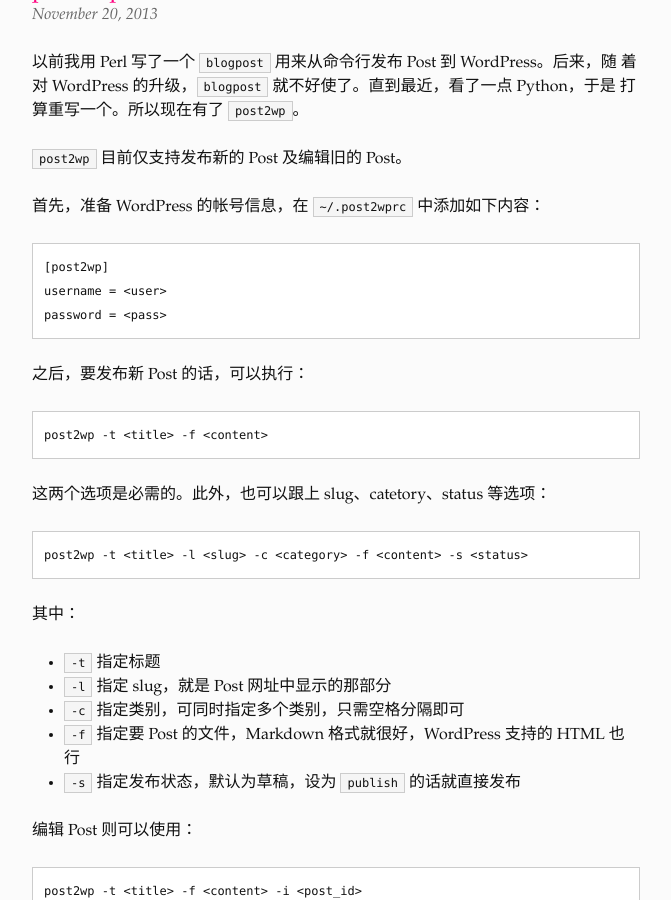
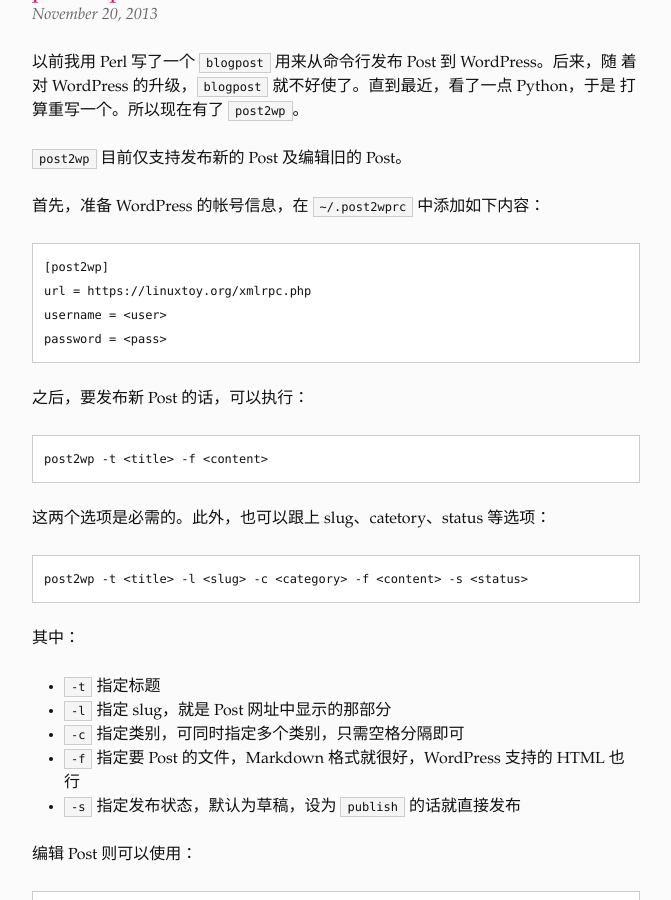
Before and after one commit to xuxiaodong/xuxiaodong.github.com, a Jekyll site: the page built from index.html, in a window 1280 px wide and 900 px high, scrolled down 2109 px. Shown: the whole window, without its empty margins (304-975 px from the left). Built offline with Jekyll 4.4.1, drawn with Linux system fonts in a browser that asks for light colours; Markdown is read by kramdown in place of the engine named in the settings.

Commit message:
fix typo

```diff
--- a/_posts/2013-11-20-post-to-wordpress.markdown
+++ b/_posts/2013-11-20-post-to-wordpress.markdown
@@ -14,6 +14,7 @@
 首先，准备 WordPress 的帐号信息，在 `~/.post2wprc` 中添加如下内容：
 
     [post2wp]
+    url = https://linuxtoy.org/xmlrpc.php
     username = <user>
     password = <pass>
 
--- a/_posts/2013-12-06-troubleshoot-port-with-nmap.markdown
+++ b/_posts/2013-12-06-troubleshoot-port-with-nmap.markdown
@@ -19,7 +19,7 @@
     Nmap done: 1 IP address (1 host up) scanned in 3.88 seconds
 
 从 `STATE` 列可以看出该端口已被过滤掉，即有防火墙阻挡。知道了原因，便可用
-`iptable` 解决：
+`iptables` 解决：
 
     iptables -I INPUT -p tcp --dport 8888 -j ACCEPT
 
```
